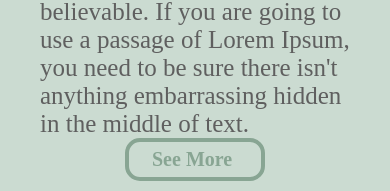
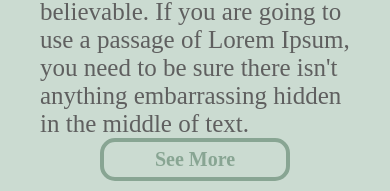
Before and after one commit to Armine2102/InteriorDesign, a website: page dist/index.html in a window 390 px wide. Shown: the part 1110-1301 px from the top of the page. Drawn offline with nearby package versions, Linux system fonts and the light colour scheme; files that its build step writes are made by us from their sources.

Commit message:
main button

```diff
--- a/dist/scss/sections/_main.scss
+++ b/dist/scss/sections/_main.scss
@@ -418,7 +418,7 @@
       }
       .title_info .title_btn {
         font-size: 20px;
-        width: 140px;
+        text-align: center;
 
         border: 4px solid $color-green;
       }
```
